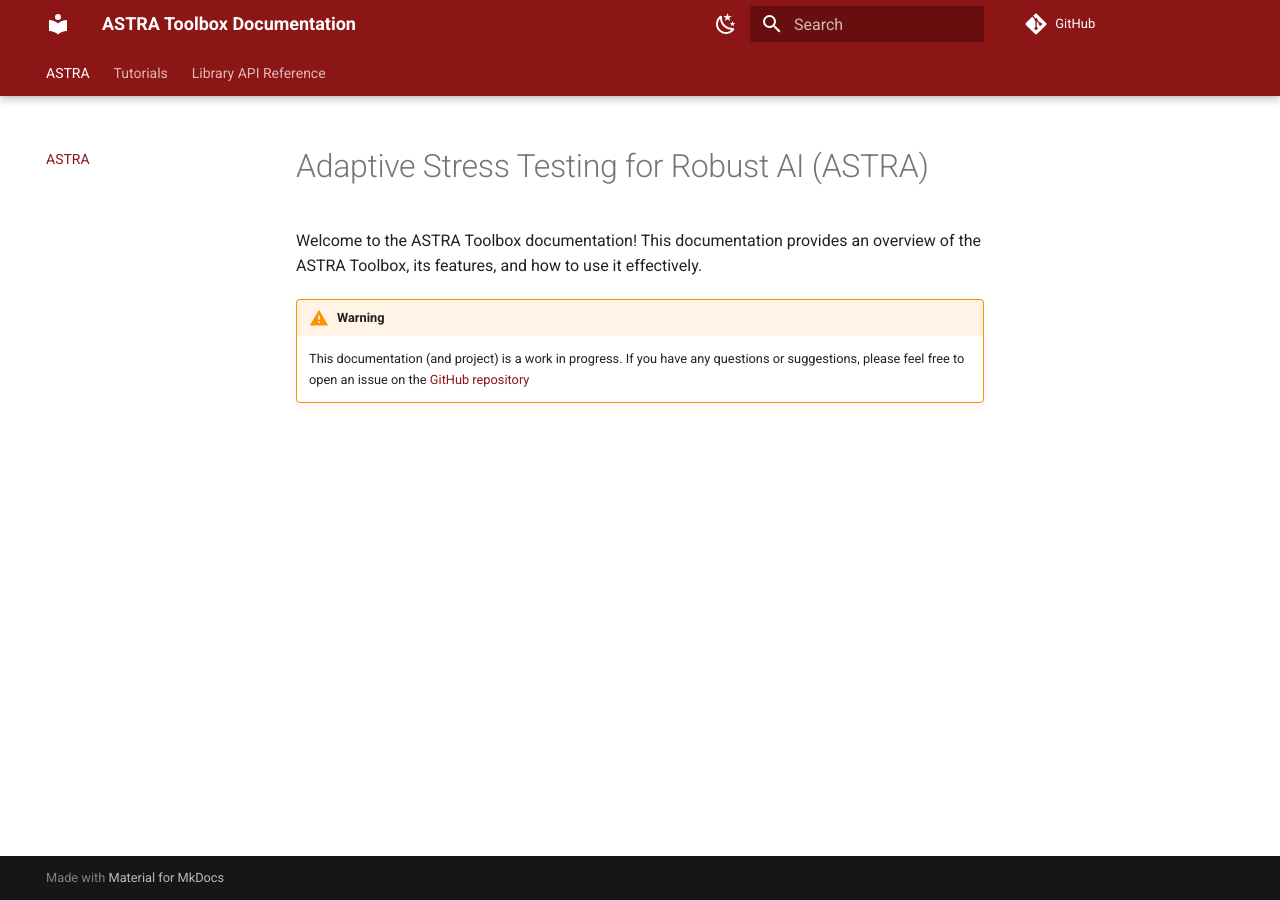
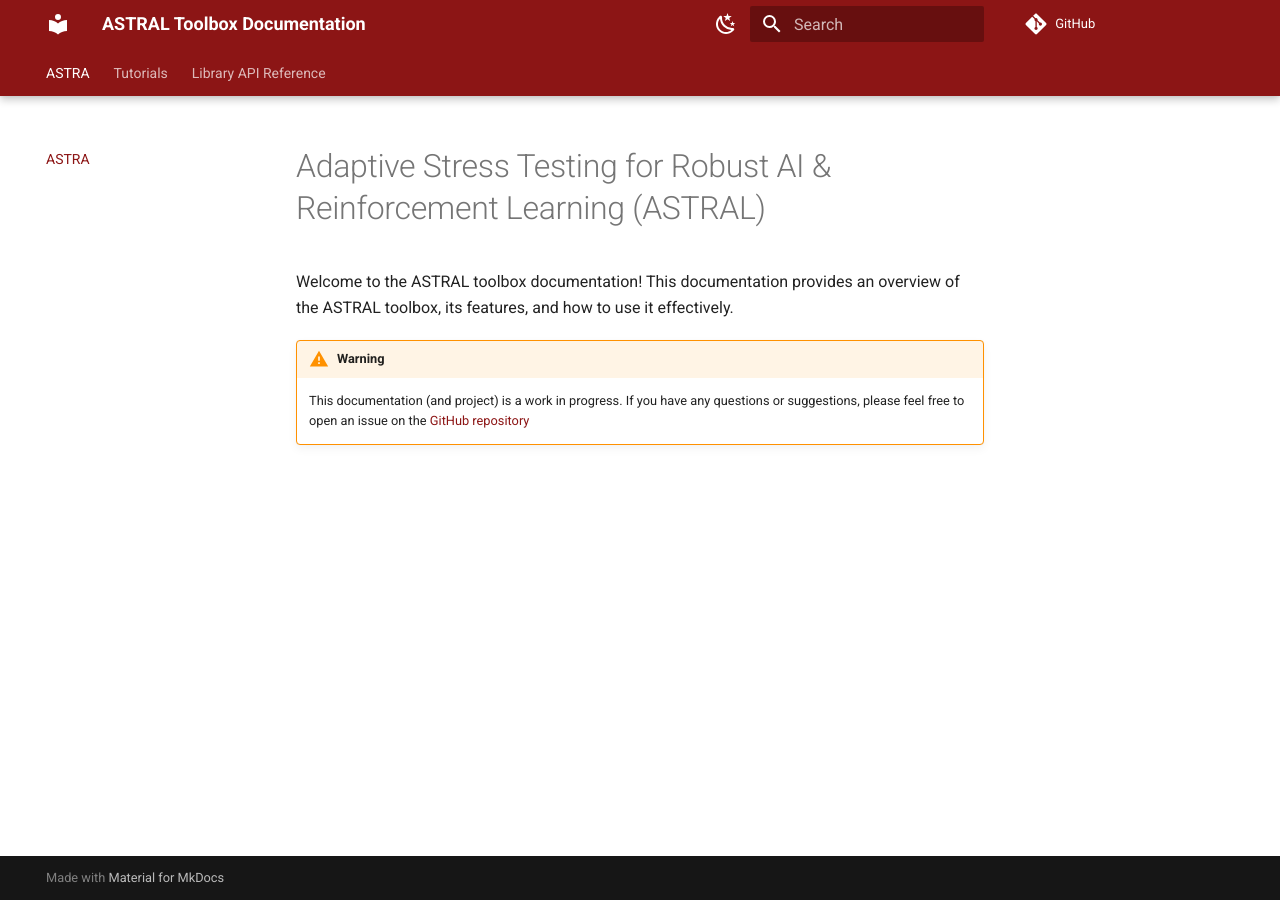
Before and after one commit to sisl/astra-scate, an MkDocs documentation site: the page built from docs/index.md, in a window 1280 px wide. Built offline with MkDocs 1.6.1 and Material for MkDocs 9.7.7, drawn with Linux system fonts in a browser that asks for light colours; comment, search, counter and statistics services are not loaded.

Commit message:
Rename core packages to avoid pypi name conflcits

```diff
--- a/docs/index.md
+++ b/docs/index.md
@@ -1,7 +1,7 @@
-# Adaptive Stress Testing for Robust AI (ASTRA)
+# Adaptive Stress Testing for Robust AI & Reinforcement Learning (ASTRAL)
 
-Welcome to the ASTRA Toolbox documentation! This documentation provides an overview of the ASTRA Toolbox, its features, and how to use it effectively.
+Welcome to the ASTRAL toolbox documentation! This documentation provides an overview of the ASTRAL toolbox, its features, and how to use it effectively.
 
 !!! warning
 
-    This documentation (and project) is a work in progress. If you have any questions or suggestions, please feel free to open an issue on the [GitHub repository](https://github.com/sisl/astra-toolbox)
+    This documentation (and project) is a work in progress. If you have any questions or suggestions, please feel free to open an issue on the [GitHub repository](https://github.com/sisl/astra-rl)
--- a/mkdocs.yaml
+++ b/mkdocs.yaml
@@ -1,8 +1,8 @@
-site_name: ASTRA Toolbox Documentation
+site_name: ASTRAL Toolbox Documentation
 site_author: Duncan Eddy
-site_description: Adaptive Stress Testing for Robust AI — a toolbox for testing and improving the robustness of AI systems.
-site_url: https://github.com/sisl/astra-toolbox
-repo_url: https://github.com/sisl/astra-toolbox
+site_description: Adaptive Stress Testing for Robust AI & Reinforcement Learning — a toolbox for testing and improving the robustness of AI systems.
+site_url: https://github.com/sisl/astra-rl
+repo_url: https://github.com/sisl/astra-rl
 docs_dir: docs
 use_directory_urls: false
 
--- a/pyproject.toml
+++ b/pyproject.toml
@@ -1,5 +1,5 @@
 [project]
-name = "astra"
+name = "astra-rl"
 version = "0.0.1"
 description = "Tools for training, evaluating, and improving language models."
 license-files = ["LICENSE"]
@@ -17,10 +17,10 @@
 ]
 
 [project.scripts]
-astra = "astra.cli.main:main"
+astral = "astral.cli.main:main"
 
 [tool.setuptools]
-py-modules = ['astra']
+py-modules = ['astral']
 
 [tool.setuptools.packages.find]
 where = ["src"]
```
Also changed, not shown: README.md (+16 -10 lines), docs/api/index.md (+1 -1 lines), docs/tutorials/index.md (+1 -1 lines), docs/tutorials/training_an_evaluator.md (+1 -1 lines), src/astral/__init__.py (added), 9 other files.
